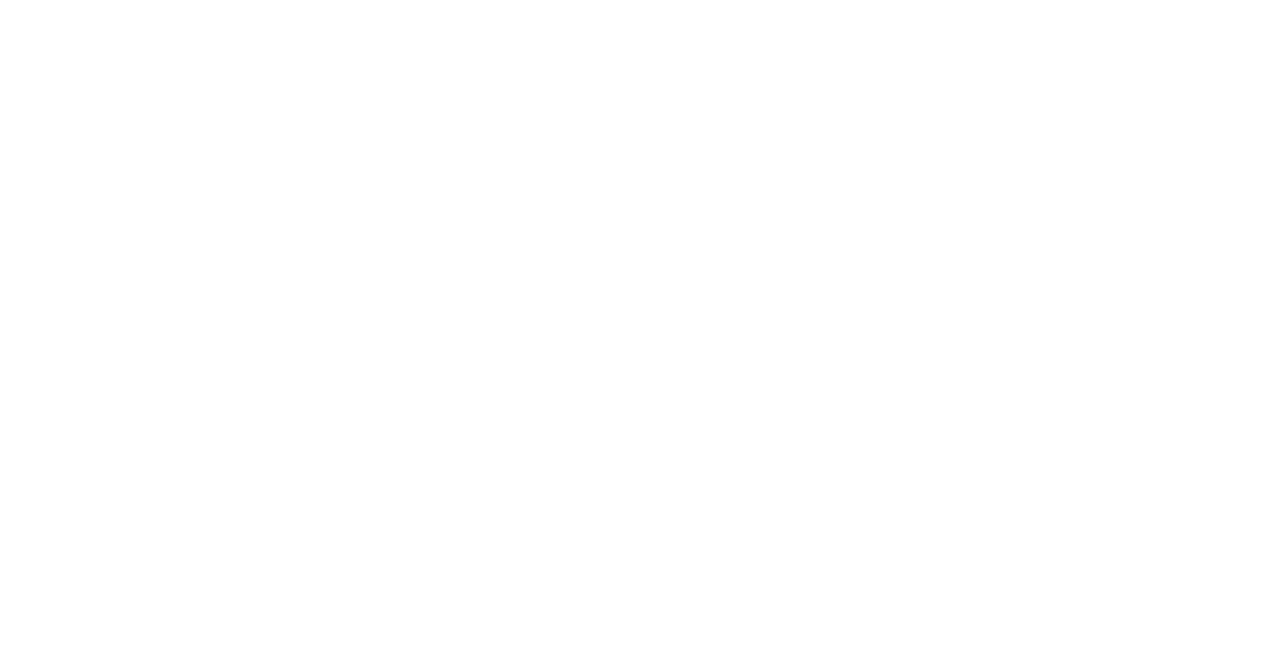
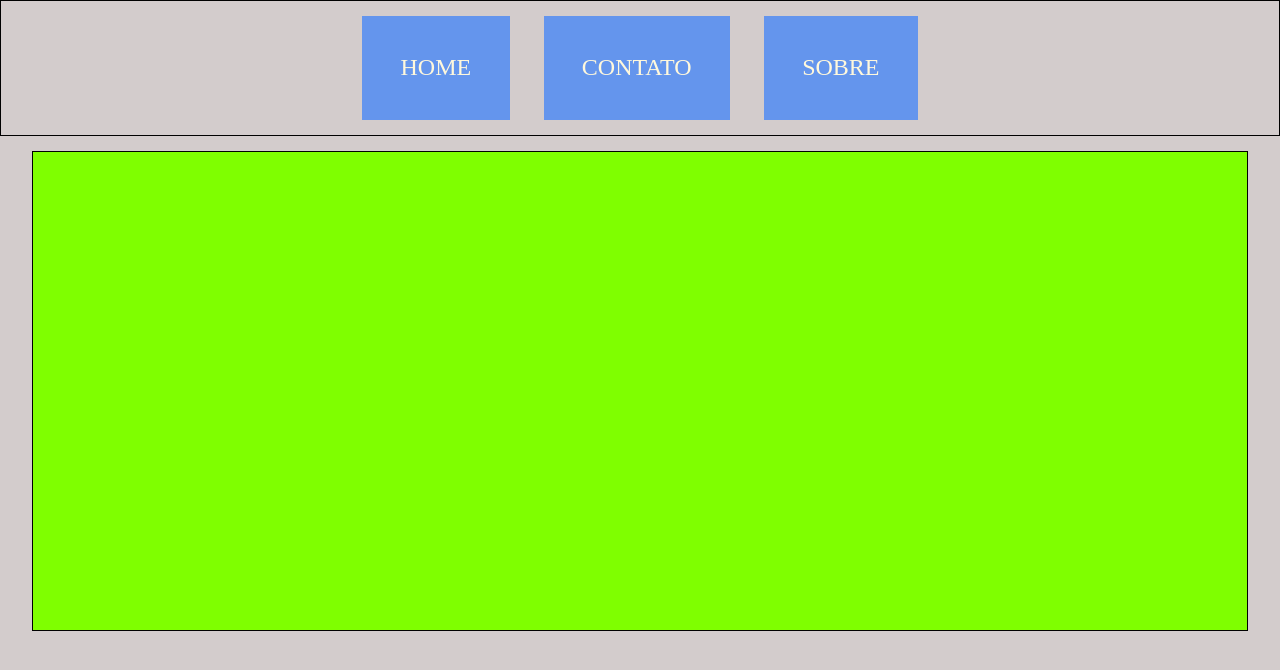
Before and after one commit to leon337/api_jquery, a plain HTML site: page index.html in a window 1280 px wide. Drawn offline with Linux system fonts and the light colour scheme.

Commit message:
Não funcionaou

```diff
--- a/css/style.css
+++ b/css/style.css
@@ -0,0 +1,41 @@
+*{
+    margin: 0;
+    padding: 0;
+    box-sizing: border-box;
+}
+
+html,body{
+    height: 100%;
+    background-color: rgb(211, 204, 204);
+}
+
+nav ul{
+    border: 1px solid black;
+    text-align: center;
+
+}
+
+nav ul li{
+    display: inline-block;
+    padding: 3%  3%;
+    background-color: cornflowerblue;
+    margin: 15px 15px;
+    text-transform: uppercase;
+
+
+}
+nav li a {
+    text-decoration: none;
+    font-size: 1.5rem;
+    color: cornsilk;
+
+
+}
+
+div.container{
+    border: 1px solid black;
+    background-color: chartreuse;
+    height: 60%;
+    width: 95%;
+    margin: 15px auto;
+}
--- a/index.html
+++ b/index.html
@@ -4,9 +4,25 @@
     <meta charset="UTF-8">
     <meta http-equiv="X-UA-Compatible" content="IE=edge">
     <meta name="viewport" content="width=device-width, initial-scale=1.0">
+    <link rel="stylesheet" href="/css/style.css">
     <title>Api Jquery</title>
 </head>
 <body>
 
+    <nav class="navegacao">
+        <ul>
+            <li><a href="home.html">Home</a>
+            </li>
+            <li><a href="contato.html">Contato</a>
+            </li>
+            <li><a href="sobre.html">Sobre</a>
+            </li>
+        </ul>
+    </nav>
+    <div class="container" id="container">
+
+    </div>
+
+    <script src="script.js"></script>
 </body>
 </html>
```
Also changed, not shown: js/script.js (deleted).
